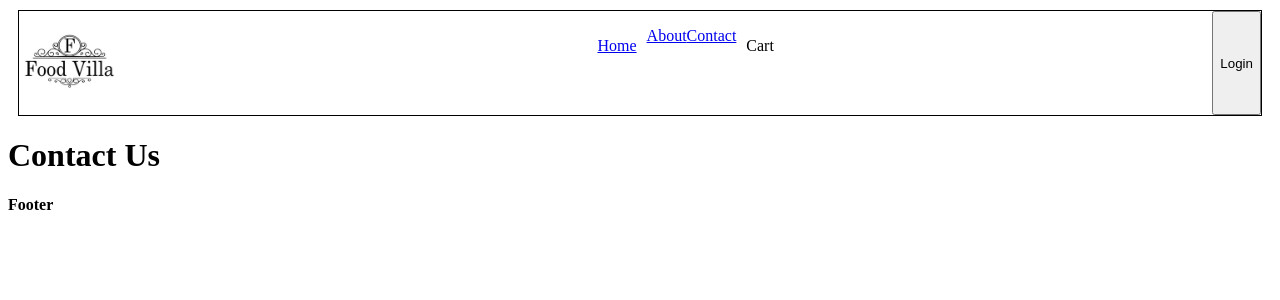
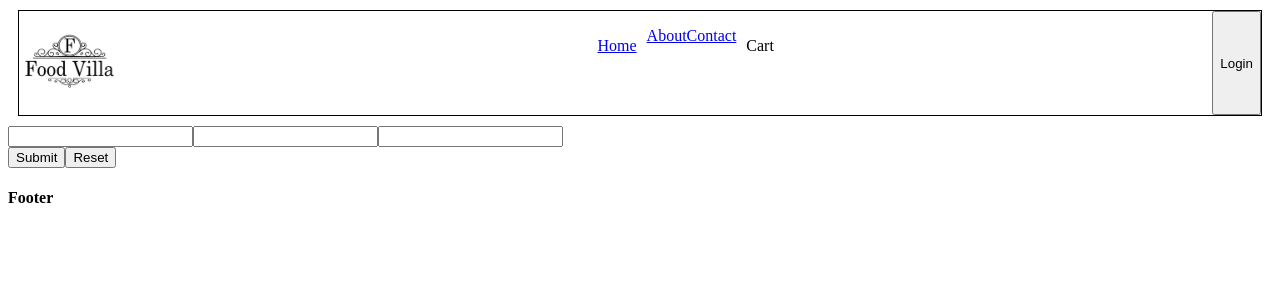
Before and after one commit to Pavithrank02/namaste-react, a React (Vite) app: page /contact in a window 1280 px wide. Shown: the top 300 px of the page. Built offline with nearby package versions, Linux system fonts and the light colour scheme.

Commit message:
contact and about us added

```diff
--- a/index.css
+++ b/index.css
@@ -10,7 +10,11 @@
   list-style-type: none;
   display: flex;
 }
-
+.about-us{
+  display: flex;
+  flex-direction: column;
+  align-items: center;
+}
 .nav-items > ul > li {
   padding: 10px;
 }
@@ -18,7 +22,10 @@
 .logo {
   width: 100px;
 }
+.img{
+  height: 400px;
 
+}
 .card{
   width: 200px;
   border: 1px solid black;
@@ -50,3 +57,12 @@
 Link{
   text-decoration: none;
 }
+.form-control {
+  margin-top: 1rem;
+}
+.text-sm {
+  font-size: 0.875rem;
+}
+.text-xs {
+  font-size: 0.75rem;
+}
--- a/package.json
+++ b/package.json
@@ -24,9 +24,11 @@
     "process": "^0.11.10"
   },
   "dependencies": {
+    "formik": "^2.2.9",
     "react": "^18.2.0",
     "react-dom": "^18.2.0",
-    "react-router-dom": "^6.6.2"
+    "react-router-dom": "^6.6.2",
+    "yup": "^0.32.11"
   },
   "browserslist": [
     "last 2 versions"
--- a/src/components/About.js
+++ b/src/components/About.js
@@ -1,8 +1,10 @@
+import about from "../assets/image/image 2.jpg";
 const About = () => {
   return(
-    <div>
+    <div className="about-us">
       <h1>About Us Page</h1>
-      <p>gbskdbksdgbd</p>
+      <img className="img" alt="logo" src={about} />
+      <p>S.Abdul Samad started selling homemade chicken biryani & chicken 65 from a small road side stall in broadway, Chennai. His hard work, perseverance and passion helped to stabilise his business increased in volume steadily over the years. What’s the secret to his taste recipes? It is his mother’s secret receipe which he cherishes to this day. This business was later conducted under the name and style of SS Hyderabad Biryani Pvt Ltd - a brand name which is very popular amongst all biryani lovers. The first eatery was started on a small scale in 1998 in Perambur with a seating capacity of 8. This eatery was so popular and led the way for starting a series of branches all over city.</p>
     </div>
   )
 
--- a/src/components/Contact.js
+++ b/src/components/Contact.js
@@ -1,7 +1,105 @@
+import React from 'react';
+import ReactDOM from 'react-dom';
+import { useFormik, FormikProvider, Form, useField } from 'formik';
+import * as Yup from 'yup';
+
+
 const Contact = () => {
-  return (
-    <h1>Contact Us</h1>
-  )
-}
+  // const sleep = (ms) => new Promise((r) => setTimeout(r, ms));
+  // const TextInputLiveFeedback = ({ label, helpText, ...props }) => {
+  //   const [field, meta] = useField(props);
+  //   const [didFocus, setDidFocus] = React.useState(false);
+  //   const handleFocus = () => setDidFocus(true);
+  //   const showFeedback =
+  //     (!!didFocus && field.value.trim().length > 2) || meta.touched;
+
+  //   return (
+  //     <div
+  //       className={`form-control ${
+  //         showFeedback ? (meta.error ? 'invalid' : 'valid') : ''
+  //       }`}
+  //     >
+  //       <div className="flex items-center space-between">
+  //         <label htmlFor={props.id}>{label}</label>{' '}
+  //         {showFeedback ? (
+  //           <div
+  //             id={`${props.id}-feedback`}
+  //             aria-live="polite"
+  //             className="feedback text-sm"
+  //           >
+  //             {meta.error ? meta.error : '✓'}
+  //           </div>
+  //         ) : null}
+  //       </div>
+  //       <input
+  //         {...props}
+  //         {...field}
+  //         aria-describedby={`${props.id}-feedback ${props.id}-help`}
+  //         onFocus={handleFocus}
+  //       />
+  //       <div className="text-xs" id={`${props.id}-help`} tabIndex="-1">
+  //         {helpText}
+  //       </div>
+  //     </div>
+  //   );
+  // };
+
+  // const Example = () => {
+  //   const formik = useFormik({
+  //     initialValues: {
+  //       username: '',
+  //     },
+  //     onSubmit: async (values) => {
+  //       await sleep(500);
+  //       alert(JSON.stringify(values, null, 2));
+  //     },
+  //     validationSchema: Yup.object({
+  //       username: Yup.string()
+  //         .min(8, 'Must be at least 8 characters')
+  //         .max(20, 'Must be less  than 20 characters')
+  //         .required('Username is required')
+  //         .matches(
+  //           /^[a-zA-Z0-9]+$/,
+  //           'Cannot contain special characters or spaces'
+  //         ),
+  //     }),
+  //   });
+
+    return (
+      <FormikProvider value={""}>
+        <Form>
+          <input
+            label="Username"
+            id="username"
+            name="username"
+            helpText="Must be 8-20 characters and cannot contain special characters."
+            type="text"
+          />
+          <input
+            label="Username"
+            id="username"
+            name="username"
+            helpText="Must be 8-20 characters and cannot contain special characters."
+            type="text"
+          />
+          <input
+            label="Username"
+            id="username"
+            name="username"
+            helpText="Must be 8-20 characters and cannot contain special characters."
+            type="text"
+          />
+          <div>
+            <button type="submit">Submit</button>
+            <button type="reset">Reset</button>
+          </div>
+        </Form>
+      </FormikProvider>
+    );
+  };
+
+// }
+
+
 
 export default Contact
```
Also changed, not shown: src/assets/image/image 2.jpg (added), 1 other file (tests, documents, lock files or other folders).
